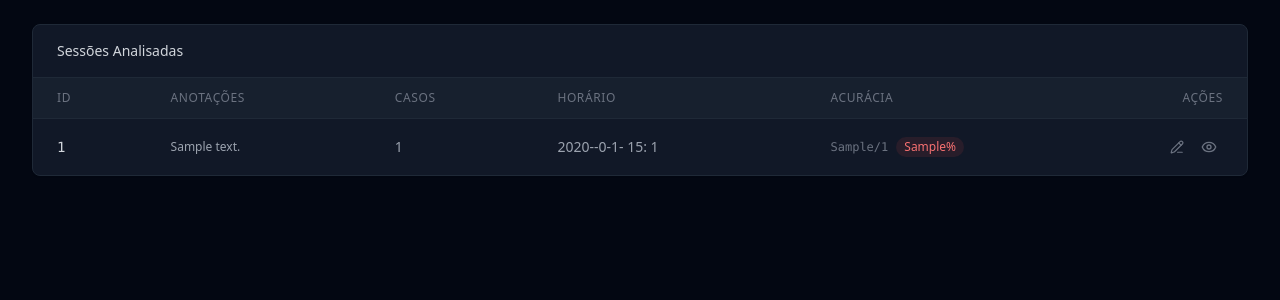
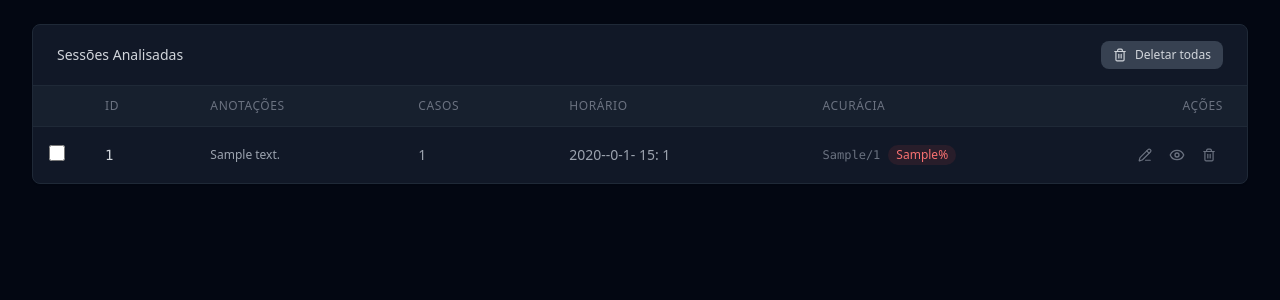
Before and after one commit to rafaellcoellho/eval-pipeline, a Python web app: template templates/analysis/list.html in a window 1280 px wide. Shown: the part 61-361 px from the top of the page. Run offline with Jinja, Linux system fonts and the light colour scheme; the template is opened without the code that fills it: most values are stand-ins (such as "Sample title", 1, 10 or a date in 2020); some libraries are stand-ins or nearby versions.

Commit message:
feat: add delete analyses to analysis list page
Add per-session trash button, bulk delete for selected sessions and
delete-all button to the analysis list. Each delete removes the
analysis JSON files, processed results and the session notes file.

```diff
--- a/static/js/analysis/list.js
+++ b/static/js/analysis/list.js
@@ -7,3 +7,45 @@ document.querySelectorAll(".notes-btn").forEach((btn) => {
     openNotesModal(btn.dataset.session, btn.dataset.notes);
   });
 });
+
+const checkboxes = document.querySelectorAll(".session-checkbox");
+const deleteSelectedBtn = document.getElementById("delete-selected-btn");
+const selectedCountLabel = document.getElementById("selected-count");
+
+checkboxes.forEach((cb) => cb.addEventListener("change", updateSelection));
+
+function updateSelection() {
+  const n = [...checkboxes].filter((cb) => cb.checked).length;
+
+  if (n >= 1) {
+    selectedCountLabel.textContent = `${n} selecionada${n > 1 ? "s" : ""}`;
+    selectedCountLabel.classList.remove("hidden");
+    deleteSelectedBtn.classList.remove("hidden");
+    deleteSelectedBtn.disabled = false;
+  } else {
+    selectedCountLabel.classList.add("hidden");
+    deleteSelectedBtn.classList.add("hidden");
+    deleteSelectedBtn.disabled = true;
+  }
+}
+
+document.querySelectorAll(".delete-single-btn").forEach((btn) => {
+  btn.addEventListener("click", async () => {
+    await fetch(`/analysis/${btn.dataset.session}`, { method: "DELETE" });
+    window.location.reload();
+  });
+});
+
+deleteSelectedBtn.addEventListener("click", async () => {
+  const ids = [...checkboxes].filter((cb) => cb.checked).map((cb) => cb.value);
+
+  await Promise.all(ids.map((id) => fetch(`/analysis/${id}`, { method: "DELETE" })));
+  window.location.reload();
+});
+
+document.getElementById("delete-all-btn").addEventListener("click", async () => {
+  if (!confirm("Deletar todas as análises? Esta ação não pode ser desfeita.")) return;
+
+  await fetch("/analysis", { method: "DELETE" });
+  window.location.reload();
+});
--- a/templates/analysis/list.html
+++ b/templates/analysis/list.html
@@ -13,12 +13,24 @@
 {% block content %}
 <main class="px-8 py-6">
   <div class="bg-gray-900 rounded-lg border border-gray-800 shadow-sm overflow-hidden">
-    <div class="px-6 py-4 border-b border-gray-800 flex items-center">
+    <div class="px-6 py-4 border-b border-gray-800 flex items-center justify-between">
       <h2 class="text-sm font-medium text-gray-300">Sessões Analisadas</h2>
+      <div class="flex items-center gap-3">
+        <span id="selected-count" class="text-xs text-gray-500 hidden"></span>
+        <button id="delete-selected-btn" disabled class="hidden inline-flex items-center gap-2 px-3 py-1.5 bg-red-600 hover:bg-red-500 disabled:opacity-40 disabled:cursor-not-allowed text-white text-xs font-medium rounded-lg transition-colors">
+          <i data-lucide="trash-2" class="w-3.5 h-3.5"></i>
+          Deletar selecionadas
+        </button>
+        <button id="delete-all-btn" class="inline-flex items-center gap-2 px-3 py-1.5 bg-gray-700 hover:bg-gray-600 text-gray-300 text-xs font-medium rounded-lg transition-colors">
+          <i data-lucide="trash-2" class="w-3.5 h-3.5"></i>
+          Deletar todas
+        </button>
+      </div>
     </div>
     <table class="w-full text-sm text-left">
       <thead>
         <tr class="bg-gray-800/50 text-xs text-gray-500 uppercase tracking-wider">
+          <th class="px-4 py-3 w-10"></th>
           <th class="px-6 py-3 font-medium">ID</th>
           <th class="px-6 py-3 font-medium">Anotações</th>
           <th class="px-6 py-3 font-medium">Casos</th>
@@ -30,6 +42,9 @@
       <tbody>
         {% for session in sessions %}
         <tr class="border-t border-gray-800 transition-colors duration-100 hover:bg-gray-800/30">
+          <td class="px-4 py-3 text-center">
+            <input type="checkbox" class="session-checkbox w-4 h-4 rounded accent-red-500" value="{{ session.session_id }}" />
+          </td>
           <td class="px-6 py-3.5 font-mono text-gray-300">{{ session.session_id }}</td>
           <td class="px-6 py-3.5 max-w-xs">
             {% if session.notes %}
@@ -62,13 +77,18 @@
               <a href="/analysis/{{ session.session_id }}" class="inline-flex items-center justify-center w-7 h-7 rounded-md text-gray-500 hover:text-blue-400 hover:bg-blue-500/10 transition-colors" title="Ver análise">
                 <i data-lucide="eye" class="w-4 h-4"></i>
               </a>
+              <button class="delete-single-btn inline-flex items-center justify-center w-7 h-7 rounded-md text-gray-500 hover:text-red-400 hover:bg-red-500/10 transition-colors"
+                data-session="{{ session.session_id }}"
+                title="Deletar análise">
+                <i data-lucide="trash-2" class="w-3.5 h-3.5"></i>
+              </button>
             </div>
           </td>
         </tr>
         {% endfor %}
         {% if not sessions %}
         <tr>
-          <td colspan="6" class="px-6 py-8 text-center text-sm text-gray-500">Nenhuma análise encontrada. Execute o pipeline para gerar análises.</td>
+          <td colspan="7" class="px-6 py-8 text-center text-sm text-gray-500">Nenhuma análise encontrada. Execute o pipeline para gerar análises.</td>
         </tr>
         {% endif %}
       </tbody>
```
Also changed, not shown: eval_pipeline/routers/analysis.py (+12 -0 lines), eval_pipeline/views/analysis.py (+29 -0 lines).
